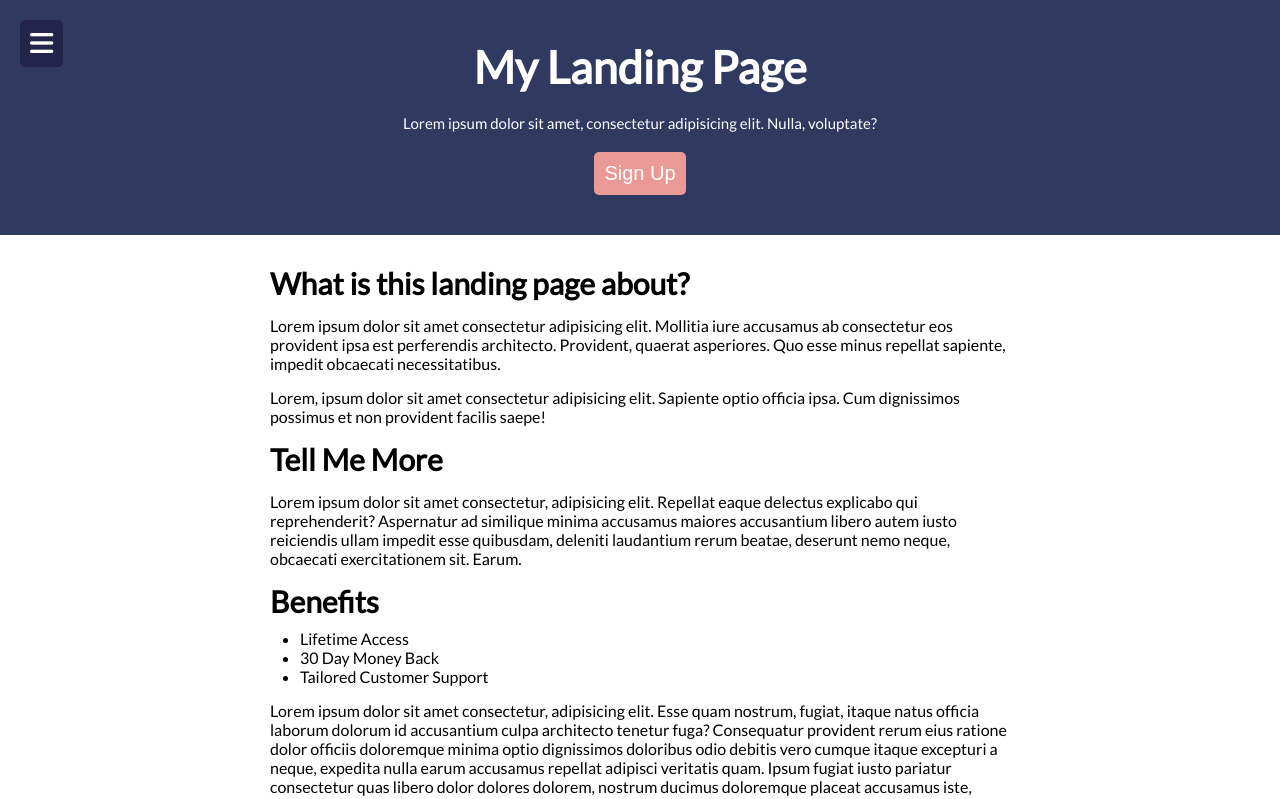
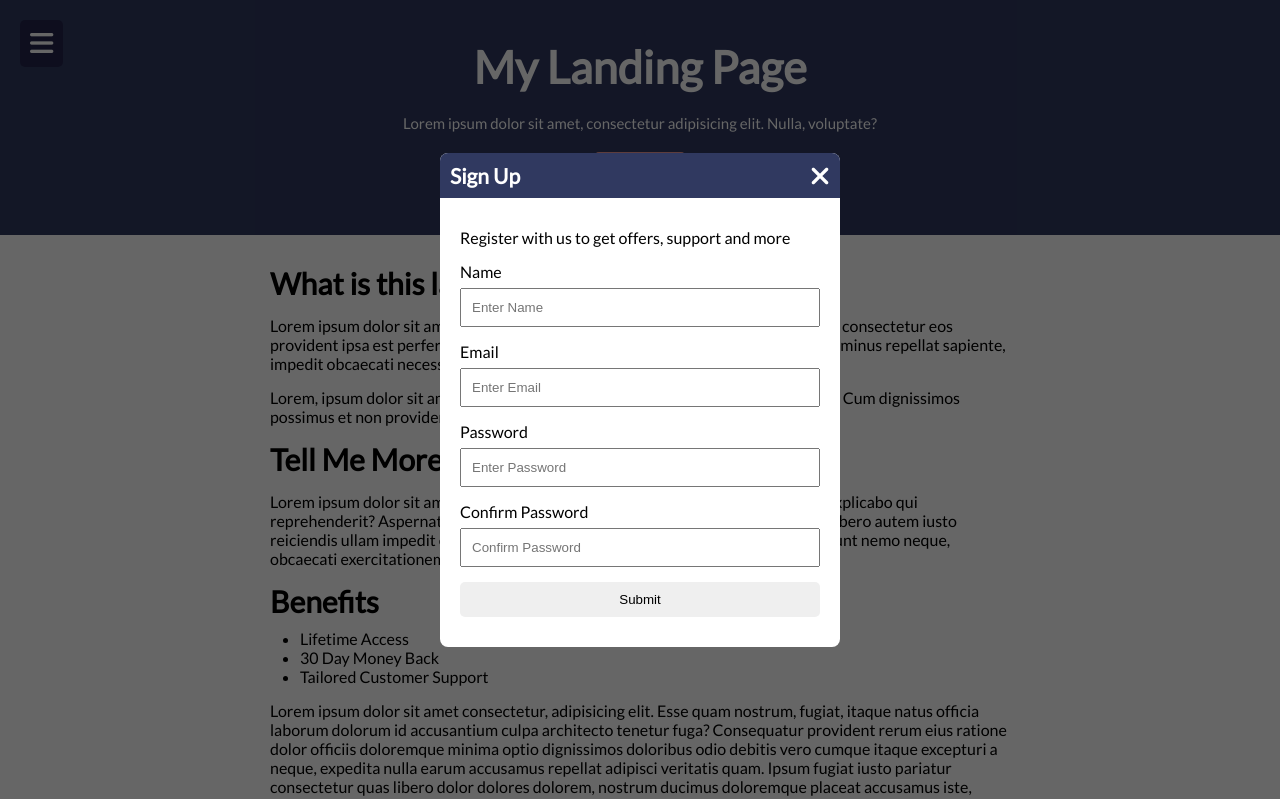
Before and after one commit to yumcoding/MyLandingPage, a plain HTML site: page index.html in a window 1280 px wide. Shown: the top 799 px of the page. Drawn offline with Linux system fonts and the light colour scheme; a script that the page names is missing.

Commit message:
style modal

```diff
--- a/index.html
+++ b/index.html
@@ -80,7 +80,7 @@
     <div class="modal-container" id="modal">
       <div class="modal">
         <button class="close-btn" id="close">
-          <i class="fa fa-times"></i>
+          <i class="fa fa-times fa-2x"></i>
         </button>
         <div class="modal-header">
           <h3>Sign Up</h3>
--- a/style.css
+++ b/style.css
@@ -25,7 +25,9 @@ input[type="submit"] {
   border: 0;
   border-radius: 5px;
 }
-
+button:focus {
+  outline: none;
+}
 /* Nav */
 nav {
   background: var(--primary-color);
@@ -115,3 +117,63 @@ header .cta-btn {
 .container ul {
   margin: 10px 30px;
 }
+
+/* Modal */
+.modal-container {
+  background-color: rgba(0, 0, 0, 0.6);
+
+  position: fixed;
+  top: 0;
+  left: 0;
+  right: 0;
+  bottom: 0;
+}
+
+.modal {
+  position: absolute;
+  top: 50%;
+  left: 50%;
+  transform: translate(-50%, -50%);
+  background: #fff;
+  width: 400px;
+  max-width: 100%;
+  border-radius: 8px;
+}
+
+.modal .modal-header {
+  background: var(--primary-color);
+  color: #fff;
+  font-size: 18px;
+  padding: 10px;
+  border-top-left-radius: 8px;
+  border-top-right-radius: 8px;
+}
+
+.modal .close-btn {
+  position: absolute;
+  top: 0;
+  right: 0;
+  background: transparent;
+  color: #fff;
+}
+
+.modal-content {
+  padding: 30px 20px;
+}
+
+.modal-content div {
+  margin: 15px 0;
+}
+
+.modal-content label {
+  display: block;
+  margin-bottom: 7px;
+}
+.modal-content input {
+  padding: 10px;
+  width: 100%;
+}
+
+.modal-content input:focus {
+  outline: none;
+}
```
